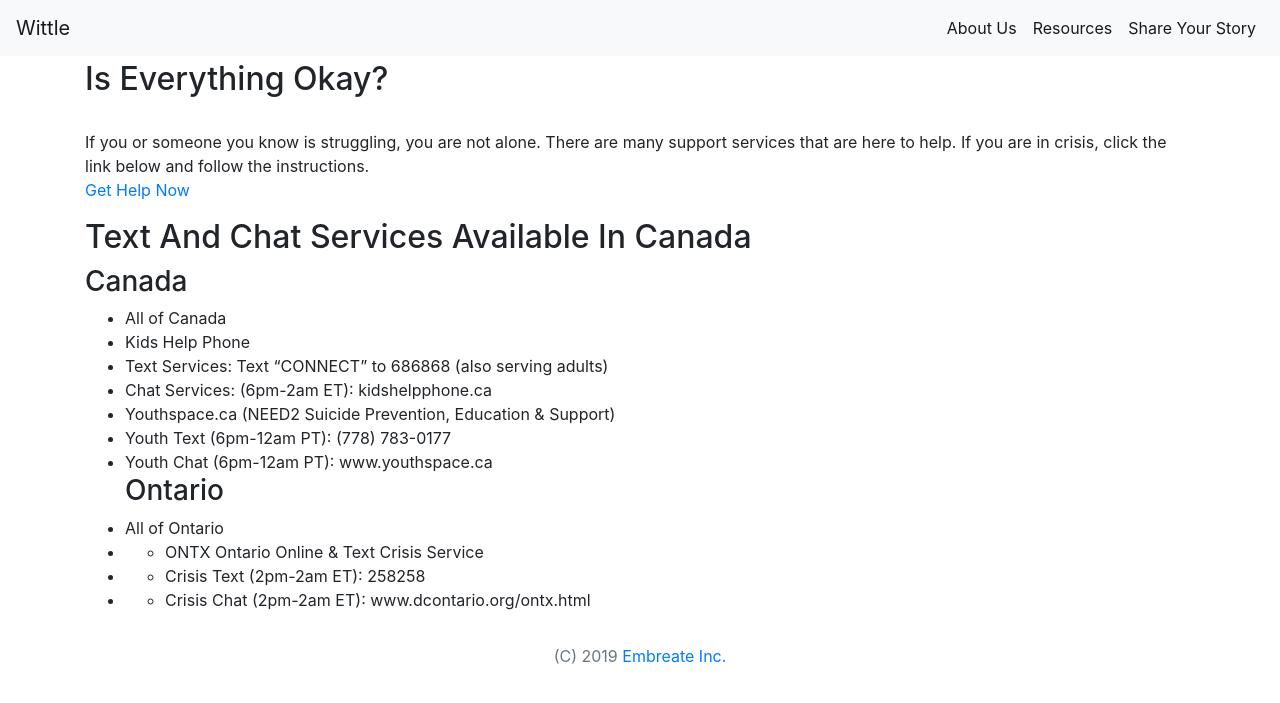
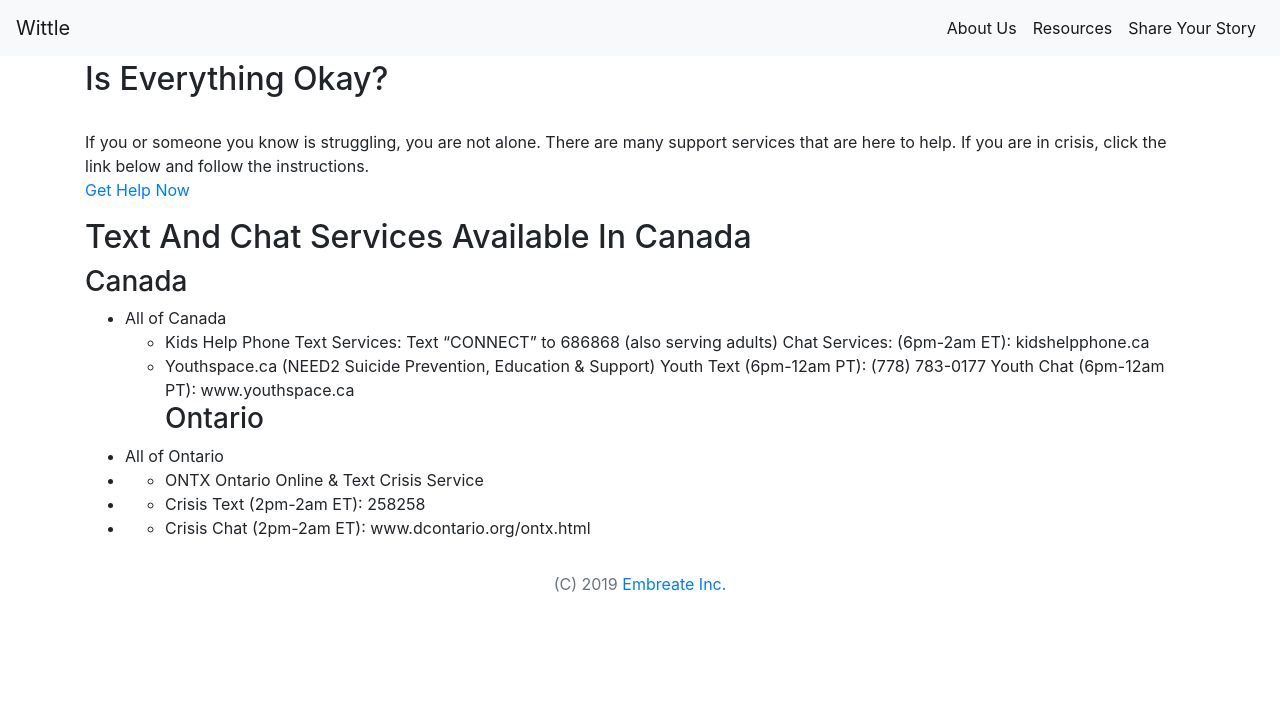
Before and after one commit to embreate/wittle-website, a Jekyll site: the page built from resources.markdown, in a window 1280 px wide. Shown: the top 703 px of the page. Built offline with Jekyll 4.4.1, drawn with Linux system fonts in a browser that asks for light colours; nearby versions of some CDN libraries.

```diff
--- a/resources.markdown
+++ b/resources.markdown
@@ -11,12 +11,12 @@ layout: default
 ## Text And Chat Services Available In Canada
 ### Canada
 * All of Canada
-*    Kids Help Phone
-*          Text Services: Text "CONNECT" to 686868 (also serving adults)
-*          Chat Services: (6pm-2am ET): kidshelpphone.ca
-*          Youthspace.ca (NEED2 Suicide Prevention, Education & Support)
-*          Youth Text (6pm-12am PT): (778) 783-0177
-*          Youth Chat (6pm-12am PT): www.youthspace.ca
+    * Kids Help Phone
+      Text Services: Text "CONNECT" to 686868 (also serving adults)
+      Chat Services: (6pm-2am ET): kidshelpphone.ca
+    * Youthspace.ca (NEED2 Suicide Prevention, Education & Support)
+      Youth Text (6pm-12am PT): (778) 783-0177
+      Youth Chat (6pm-12am PT): www.youthspace.ca
 ### Ontario
 * All of Ontario
 * * ONTX Ontario Online & Text Crisis Service
```
